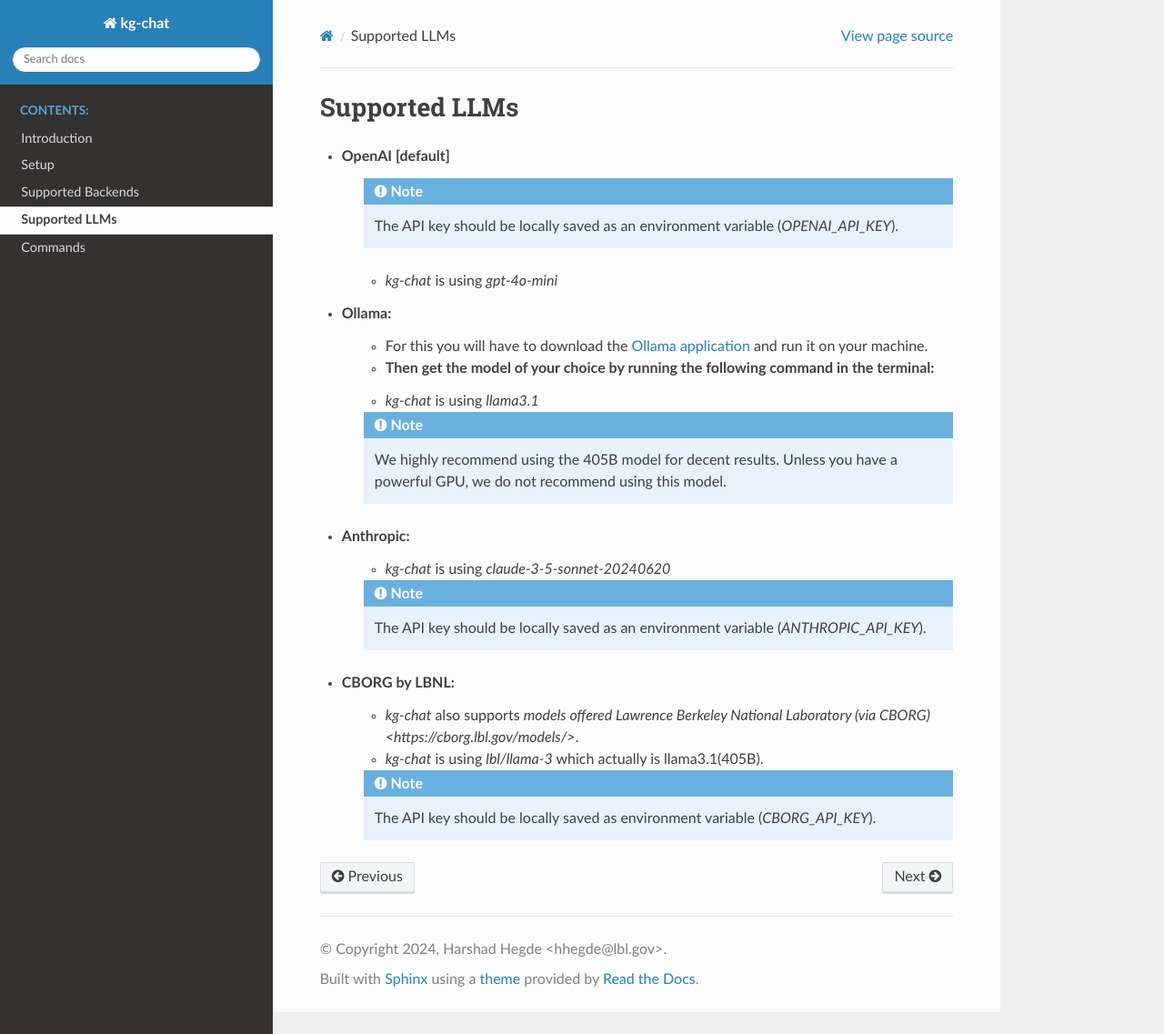
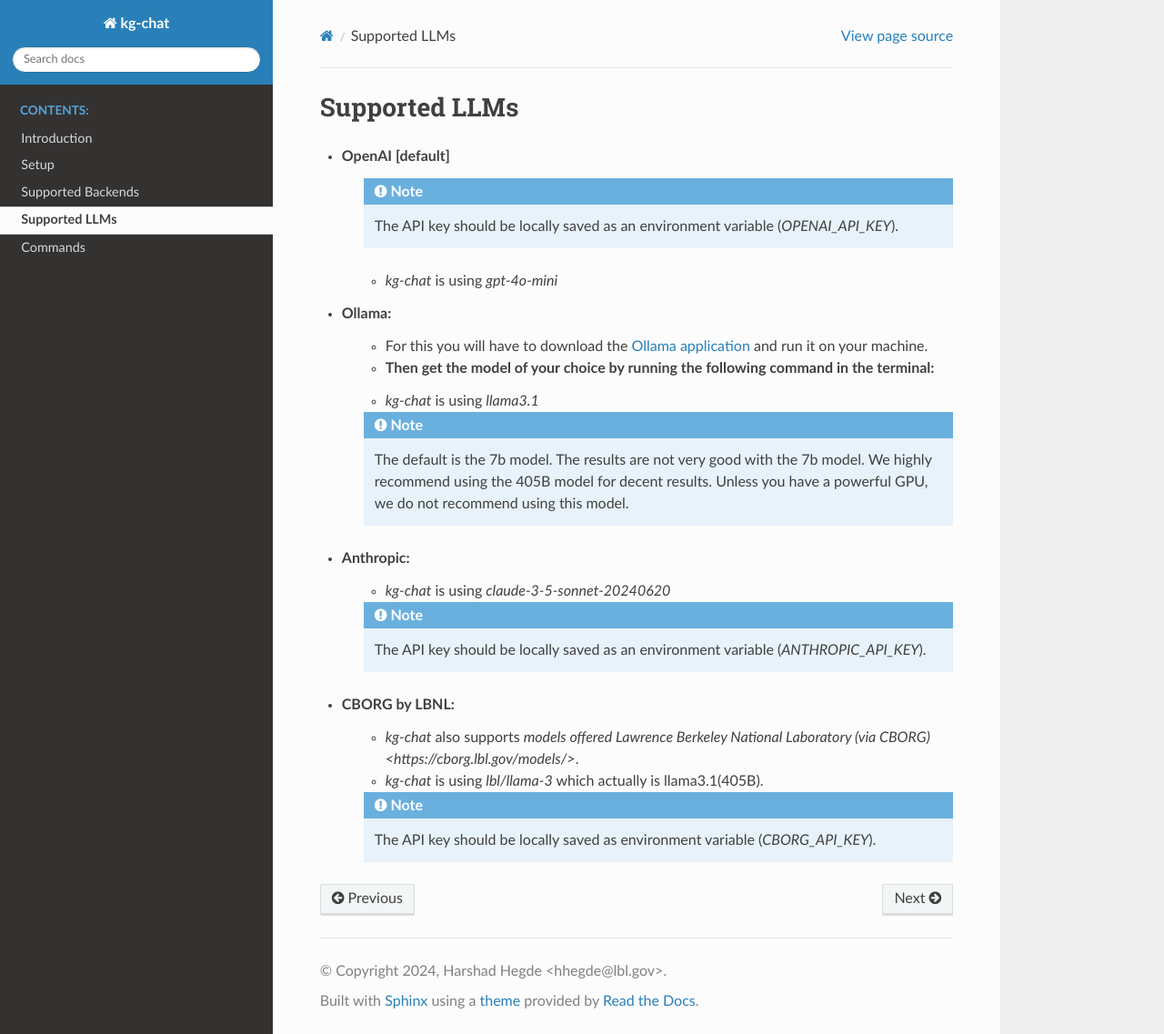
Before and after one commit to Knowledge-Graph-Hub/kg-chat, a Sphinx documentation site: the page built from docs/supported_llms.rst, in a window 1280 px wide and 1137 px high. Shown: the whole window at 91% size. Built offline with Sphinx 7.4.7 and the Read the Docs theme 2.0.0, drawn with Linux system fonts in a browser that asks for light colours; pages that are not in the unit, such as notebooks, are missing from menus.

Commit message:
more doc update

```diff
--- a/docs/supported_llms.rst
+++ b/docs/supported_llms.rst
@@ -15,7 +15,9 @@
     * `kg-chat` is using `llama3.1`
 
     .. note::
-        We highly recommend using the 405B model for decent results. Unless you have a powerful GPU, we do not recommend using this model.
+        The default is the 7b model. The results are not very good with the 7b model.
+        We highly recommend using the 405B model for decent results.
+        Unless you have a powerful GPU, we do not recommend using this model.
 
 * Anthropic:
     * `kg-chat` is using `claude-3-5-sonnet-20240620`
```
